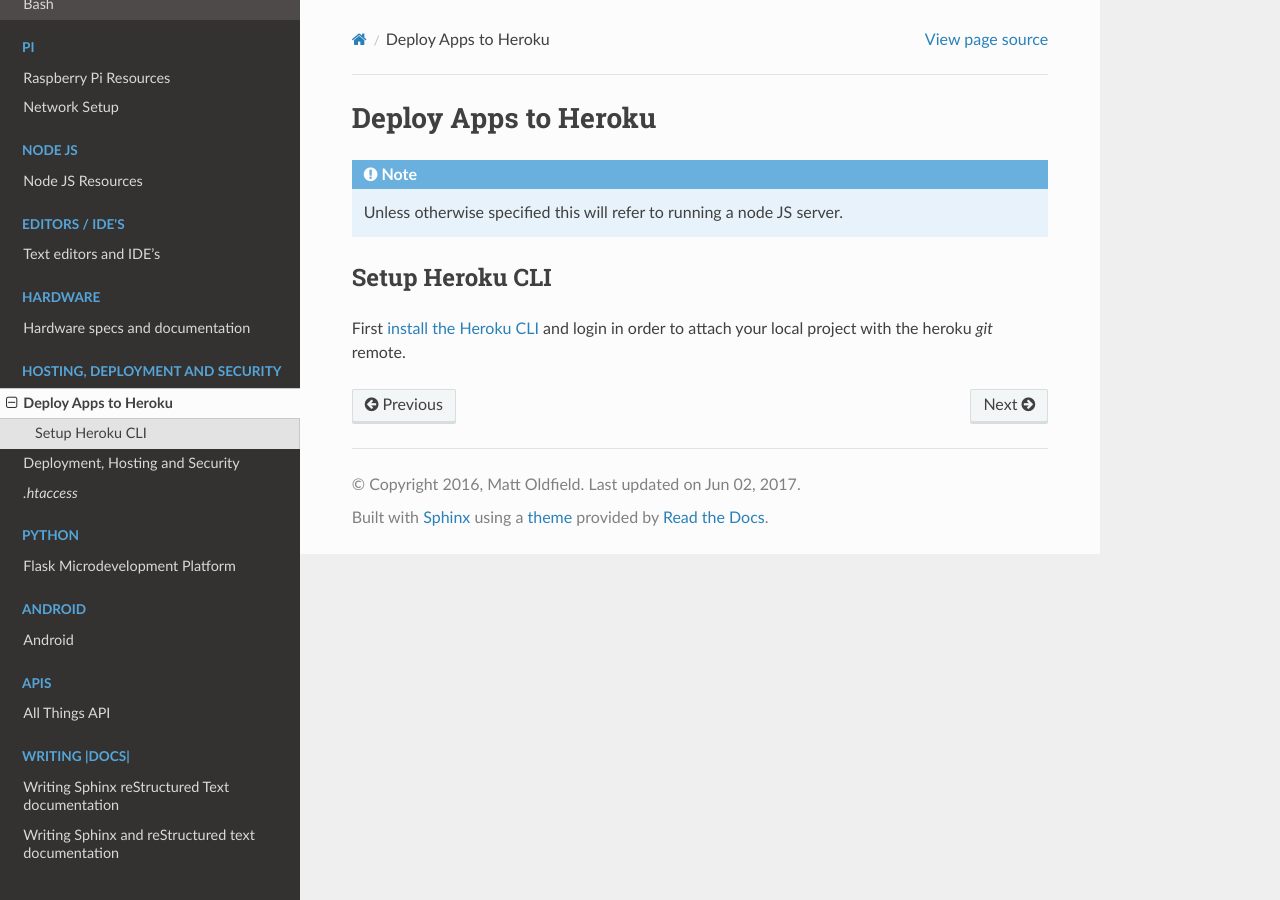
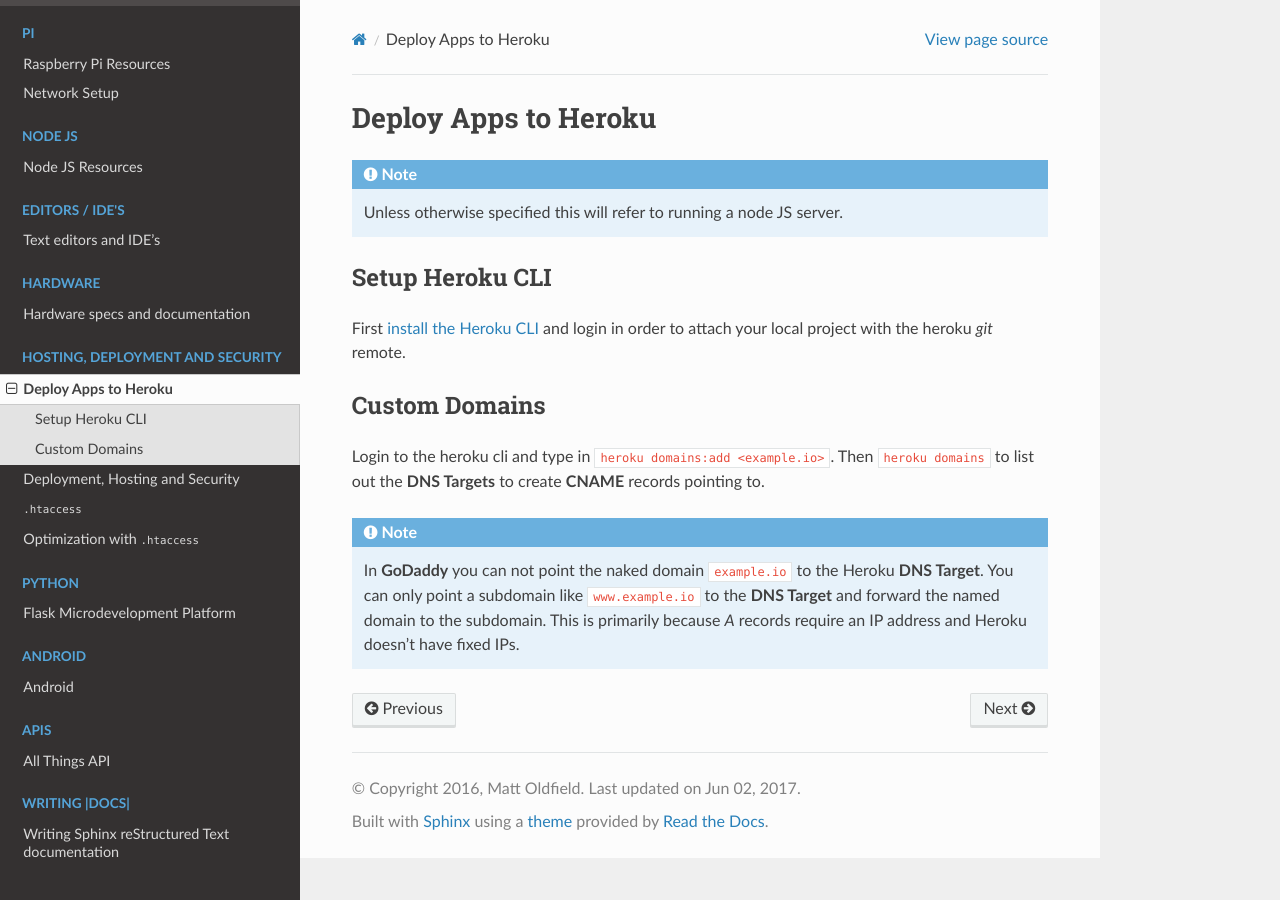
Before and after one commit to asmattic/docs, a Sphinx documentation site: the page built from source/hosting/heroku.rst, in a window 1280 px wide. Built offline with Sphinx 7.4.7 and the Read the Docs theme 2.0.0, drawn with Linux system fonts in a browser that asks for light colours.

Commit message:
htaccess optimization

```diff
--- a/source/hosting/heroku.rst
+++ b/source/hosting/heroku.rst
@@ -13,3 +13,11 @@
 First `install the Heroku CLI <herokuCli_>`_ and login in order to attach your local project with the heroku `git` remote.
 
 .. _herokuCli: https://devcenter.heroku.com/articles/getting-started-with-nodejs#set-up
+
+Custom Domains
+---------------
+
+Login to the heroku cli and type in ``heroku domains:add <example.io>``. Then ``heroku domains`` to list out the **DNS Targets** to create **CNAME** records pointing to.
+
+.. note::
+	In **GoDaddy** you can not point the naked domain ``example.io`` to the Heroku **DNS Target**. You can only point a subdomain like ``www.example.io`` to the **DNS Target** and forward the named domain to the subdomain. This is primarily because `A` records require an IP address and Heroku doesn't have fixed IPs.
--- a/source/hosting/security/htaccess.rst
+++ b/source/hosting/security/htaccess.rst
@@ -1,5 +1,5 @@
-`.htaccess`
-============
+``.htaccess``
+==============
 
 .. Variables
 .. include:: ../../vars.rst
@@ -9,7 +9,7 @@
 
 `Password protect specific areas of a site <htaccessPasswordProtect_>`_ from a single file to a subdomain to a full domain.
 
-.. code-block:: text
+.. code-block:: bash
 
 	AuthUserFile /.htpasswds/.htpasswd
 	AuthGroupFile /dev/null
--- a/source/index.rst
+++ b/source/index.rst
@@ -76,6 +76,7 @@
 
 	hosting/*
 	hosting/security/*
+	hosting/optimization/*
 
 .. _python-sec:
 
--- a/source/writing-docs/index.rst
+++ b/source/writing-docs/index.rst
@@ -6,8 +6,8 @@
 
 .. _rst-sources:
 
-Writing Sphinx and reStructured text |docs|
-========================================================
+Sources
+---------
 
 * `reStructured text for writers <rstForWriters_>`_ - Blog post about |rst|
 * `reStructured text documentation <rstDocs_>`_ - Official |docs|
```
Also changed, not shown: source/hosting/optimization/htaccess.rst (added, +52 -0 lines).
